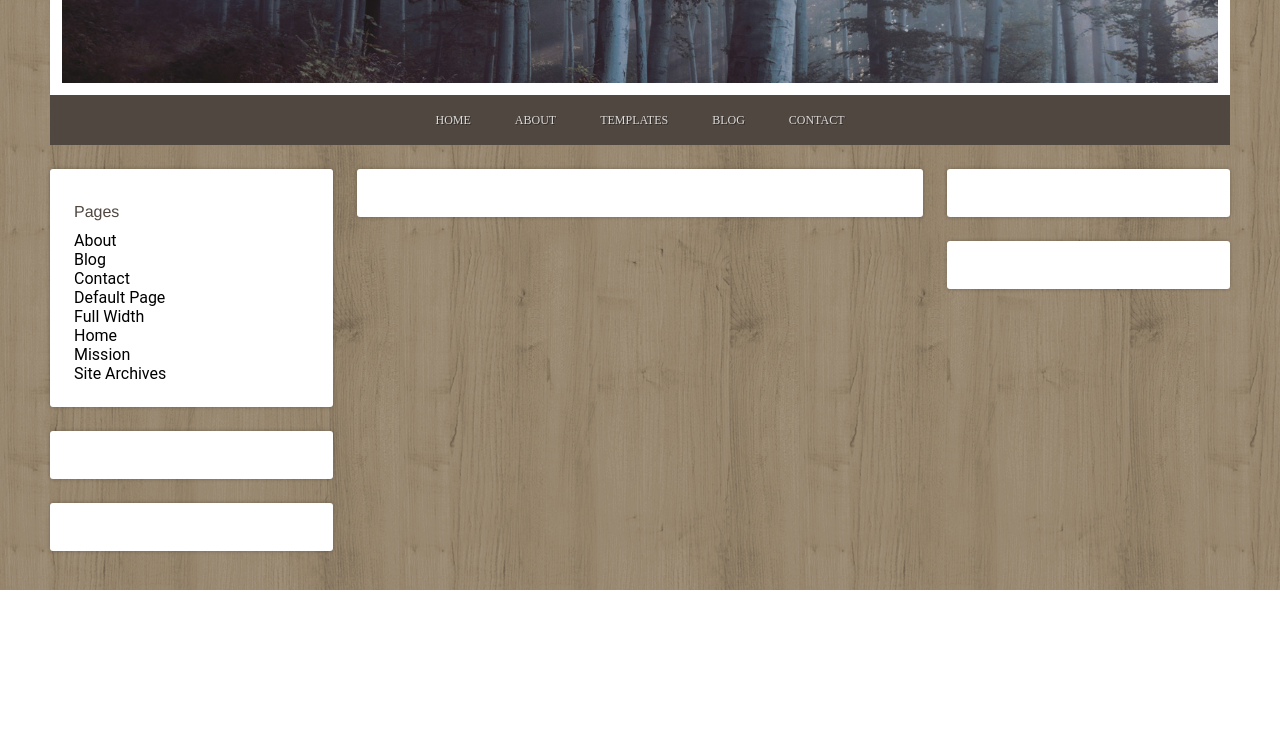
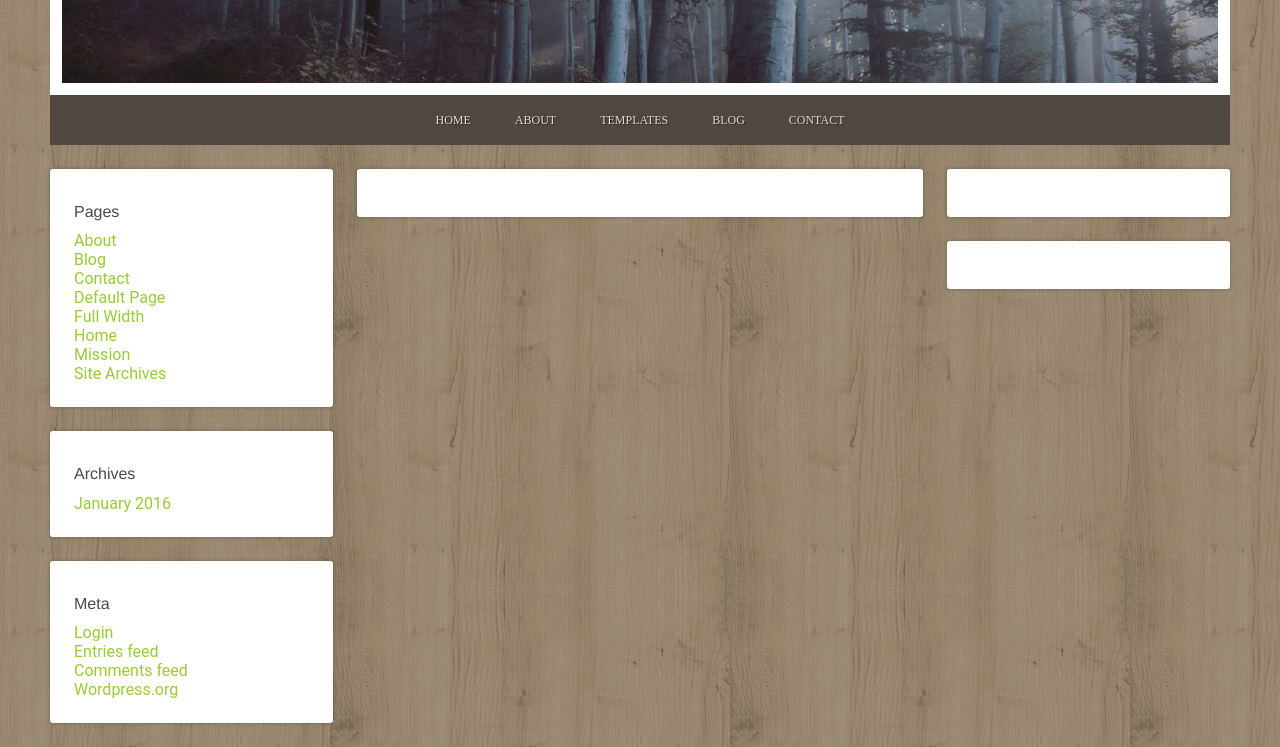
Before and after one commit to MartinaRia/htmlcss-struttura-wp, a plain HTML site: page index.html in a window 1280 px wide. Shown: the part 210-957 px from the top of the page. Before the commit the page ends 800 px from the top, so only its background shows below. Drawn offline with Linux system fonts and the light colour scheme.

Commit message:
Fine struttura aside left
Css da completare

```diff
--- a/index.html
+++ b/index.html
@@ -52,9 +52,20 @@
           </div>
           <!-- archives -->
           <div class="white-box" id="archives">
+            <h4>Archives</h4>
+            <ul>
+              <li>January 2016</li
+            </ul>
           </div>
           <!-- meta -->
           <div class="white-box" id="meta">
+            <h4>Meta</h4>
+            <ul>
+              <li>Login</li>
+              <li>Entries feed</li>
+              <li>Comments feed</li>
+              <li>Wordpress.org</li>
+            </ul>
           </div>
 
         </aside>
--- a/style.css
+++ b/style.css
@@ -127,3 +127,7 @@ h4{
 #left ul{
   list-style-type: none;
 }
+
+#left li{
+  color: #99cc33;
+}
```
